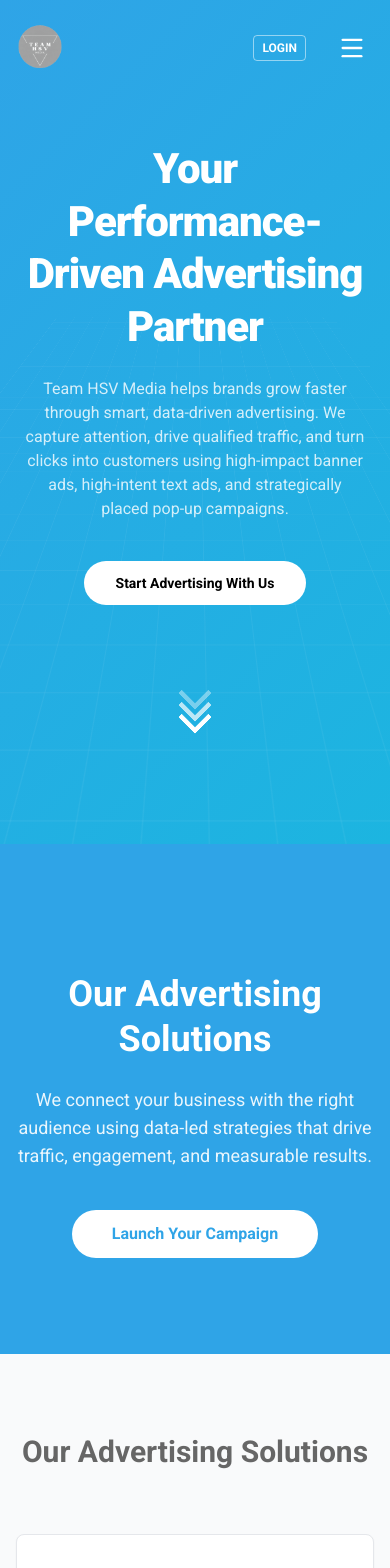
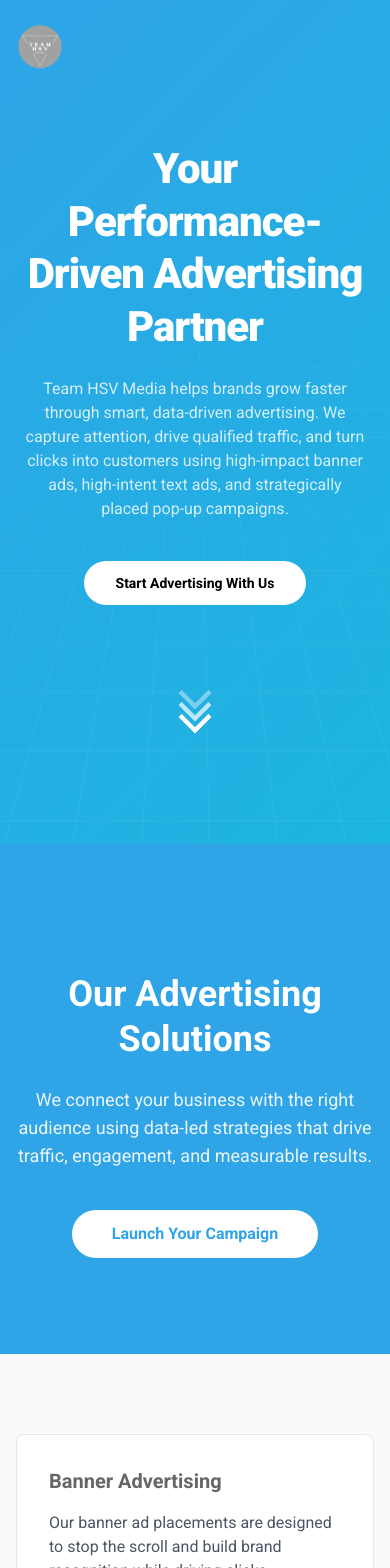
Before and after one commit to kumargovind197/HSVMedia, a React (Vite) app: page / in a window 390 px wide. Shown: the top 1568 px of the page. Built offline with nearby package versions, Linux system fonts and the light colour scheme.

Commit message:
update changes

```diff
--- a/components/ContentSections.tsx
+++ b/components/ContentSections.tsx
@@ -206,9 +206,9 @@
     {/* Solutions */}
     <section className="bg-gray-50 py-20">
       <div className="max-w-7xl mx-auto px-4">
-        <h2 className="text-3xl font-bold text-center mb-16">
+        {/* <h2 className="text-3xl font-bold text-center mb-16">
           Our Advertising Solutions
-        </h2>
+        </h2> */}
 
         <div className="grid md:grid-cols-3 gap-12">
 
--- a/components/Navbar.tsx
+++ b/components/Navbar.tsx
@@ -204,7 +204,7 @@
           </div>
 
           {/* Mobile Menu Button */}
-          <div className="lg:hidden flex items-center">
+          {/* <div className="lg:hidden flex items-center">
              <div className="mr-4 flex items-center">
                  <button onClick={() => handleNavItemClick('login')} className="text-xs font-bold text-white border border-white/50 px-2 py-1 rounded mr-2">LOGIN</button>
              </div>
@@ -214,7 +214,7 @@
             >
               {isOpen ? <X size={28} /> : <Menu size={28} />}
             </button>
-          </div>
+          </div> */}
         </div>
       </div>
 
```
